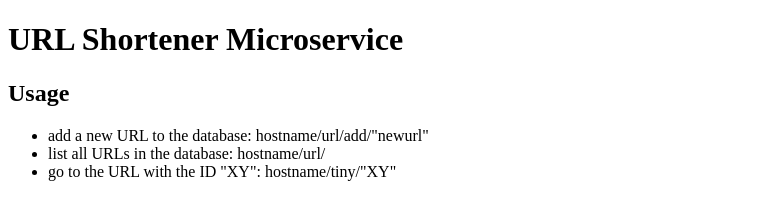
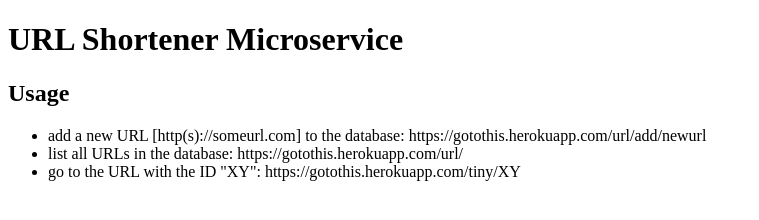
Before and after one commit to fhirt/url-shortener, a website: page index.html in a window 1280 px wide. Shown: the whole page, without its empty margins (0-759 px from the left). Drawn offline with Linux system fonts and the light colour scheme.

Commit message:
added url verification

```diff
--- a/index.html
+++ b/index.html
@@ -7,9 +7,9 @@
         <h1>URL Shortener Microservice</h1>
         <h2>Usage</h2>
         <ul>
-            <li>add a new URL to the database: hostname/url/add/"newurl"</li>
-            <li>list all URLs in the database: hostname/url/</li>
-            <li>go to the URL with the ID "XY": hostname/tiny/"XY"</li>
+            <li>add a new URL [http(s)://someurl.com] to the database: https://gotothis.herokuapp.com/url/add/newurl</li>
+            <li>list all URLs in the database: https://gotothis.herokuapp.com/url/</li>
+            <li>go to the URL with the ID "XY": https://gotothis.herokuapp.com/tiny/XY</li>
         </ul>
         <p id="lastAdded"></p>
     </body>
--- a/package.json
+++ b/package.json
@@ -21,6 +21,8 @@
   "dependencies": {
     "body-parser": "^1.17.2",
     "express": "^4.15.3",
+    "is-reachable": "^2.3.2",
+    "is-url": "^1.2.2",
     "mongoose": "^4.10.4",
     "nodemon": "^1.11.0",
     "path": "^0.12.7"
```
Also changed, not shown: controllers/urlController.js (+9 -2 lines).
